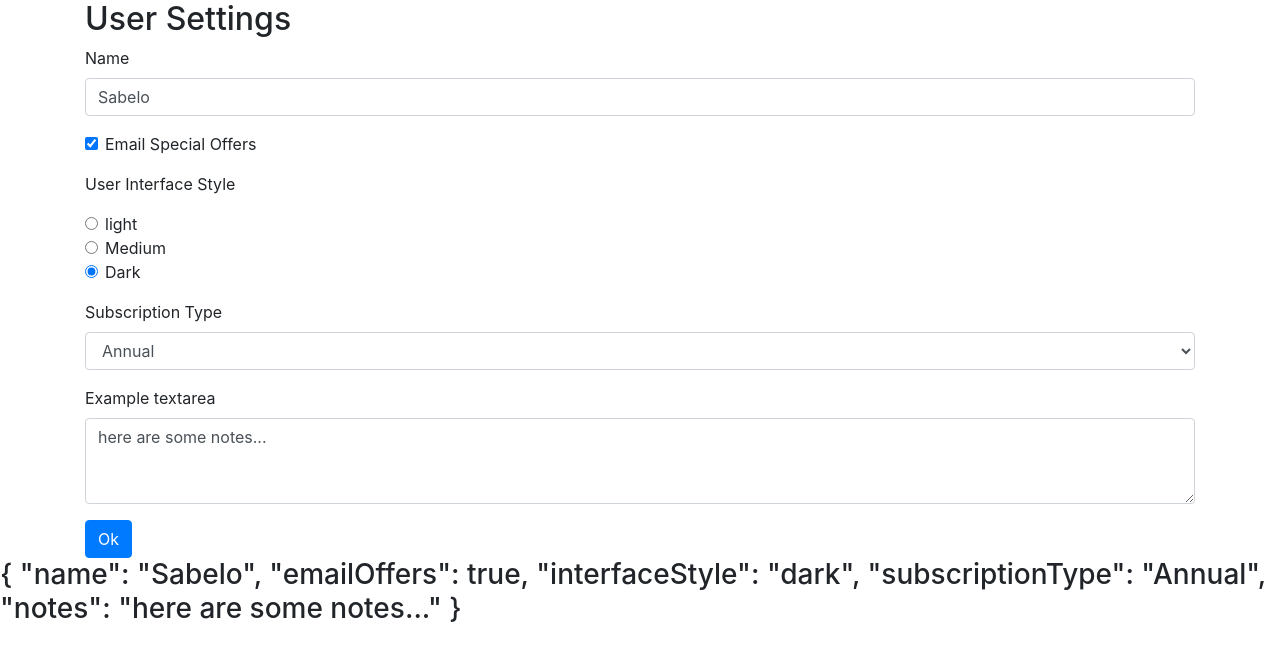
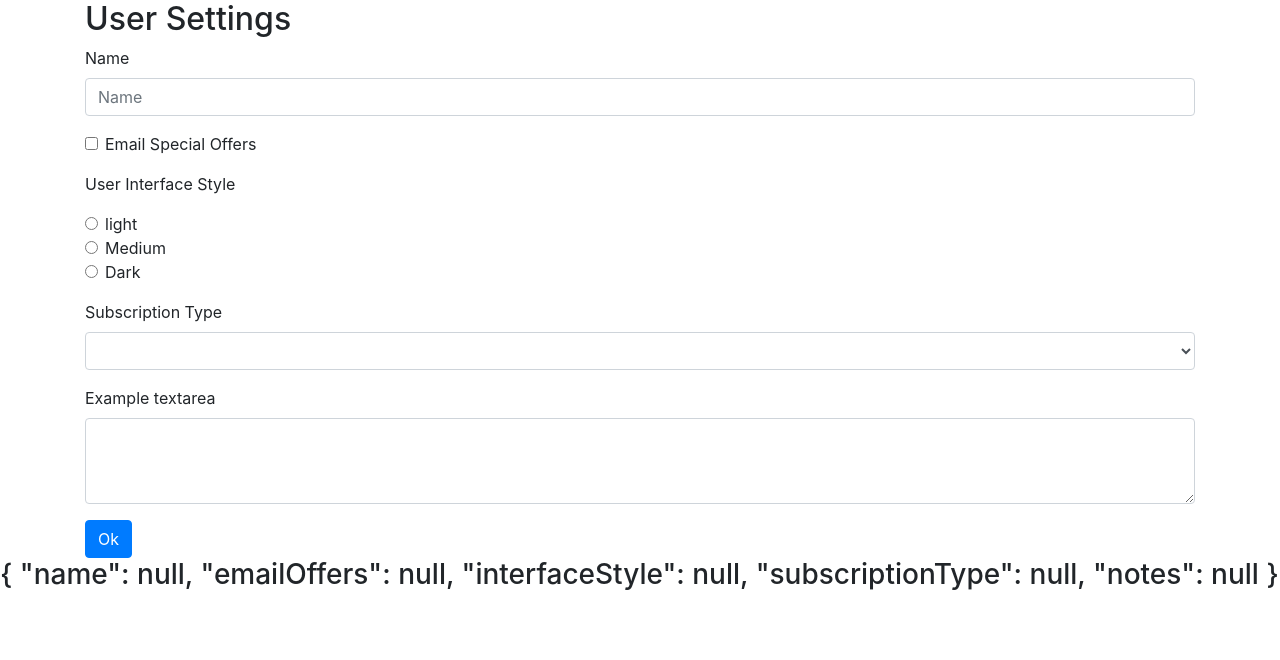
Before and after one commit to sabelogumede/ng-forms-demo, an Angular app: page / in a window 1280 px wide. Shown: the top 660 px of the page. Built offline with nearby package versions, Linux system fonts and the light colour scheme.

Commit message:
added form validation on submit for the first name entry

```diff
--- a/src/app/app.module.ts
+++ b/src/app/app.module.ts
@@ -17,4 +17,5 @@
   providers: [],
   bootstrap: [AppComponent]
 })
+
 export class AppModule { }
--- a/src/app/user-settings-form/user-settings-form.component.css
+++ b/src/app/user-settings-form/user-settings-form.component.css
@@ -0,0 +1,8 @@
+
+/* .ng-invalid:not(form).ng-touched {
+  border: 1px solid red;
+} */
+
+.field-error {
+  border: 1px solid red;
+}
--- a/src/app/user-settings-form/user-settings-form.component.html
+++ b/src/app/user-settings-form/user-settings-form.component.html
@@ -1,12 +1,20 @@
 <div class="container">
   <h2>User Settings</h2>
-
-  <form #form="ngForm">
+<!-- added "ngNativeValidate" directive to our form  -->
+  <form #form="ngForm" (ngSubmit)="onSubmit(form)">
     <!-- text input -->
     <div class="form-group">
       <label for="name">Name</label>
-      <input id="name" name="name" class="form-control" placeholder="Name" [(ngModel)]= "userSettings.name" />
+      <input id="name" name="name" class="form-control" placeholder="Name" [(ngModel)]= "userSettings.name"
+            required #nameField="ngModel"
+            (blur)="onBlur(nameField)"
+            [class.field-error]="form.submitted && nameField.invalid">
+      <div [hidden]="!form.submitted || nameField.valid"
+        class="alert alert-danger">
+        Enter a name
+      </div>
     </div>
+
     <!-- check button -->
     <div class="form-group form-check">
       <input class="form-check-input" type="checkbox" name="emailOffers" id="emailOffers" [(ngModel)]= "userSettings.emailOffers"/>
--- a/src/app/user-settings-form/user-settings-form.component.ts
+++ b/src/app/user-settings-form/user-settings-form.component.ts
@@ -1,5 +1,6 @@
 import { Component, OnInit } from '@angular/core';
 import { UserSettings } from '../data/user-settings';
+import { NgForm, NgModel } from '@angular/forms';
 
 @Component({
   selector: 'app-user-settings-form',
@@ -7,15 +8,15 @@
   styleUrls: ['./user-settings-form.component.css']
 })
 export class UserSettingsFormComponent implements OnInit {
-
+//  original object structure from interface
   originalUserSettings: UserSettings = {
-    name: 'Sabelo',
-    emailOffers: true,
-    interfaceStyle: 'dark',
-    subscriptionType: 'Annual',
-    notes: 'here are some notes...'
+    name: null,
+    emailOffers: null,
+    interfaceStyle: null,
+    subscriptionType: null,
+    notes: null
   };
-  // making a coppy of the "originalUserSettings"
+  // A Coppy of the "originalUserSettings"
   userSettings: UserSettings = { ...this.originalUserSettings };
 
   constructor() { }
@@ -23,4 +24,12 @@
   ngOnInit() {
   }
 
+  onBlur(field: NgModel) {
+    console.log('in onBlur: ', field.valid);
+  }
+
+  onSubmit(form: NgForm) {
+    console.log('in onSubmit: ', form.valid);
+  }
+
 }
```
